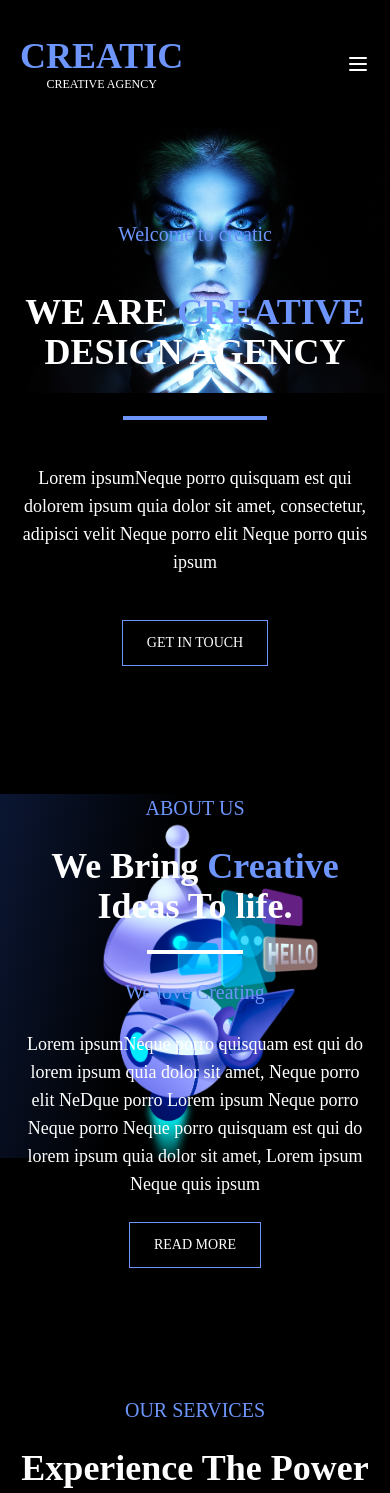
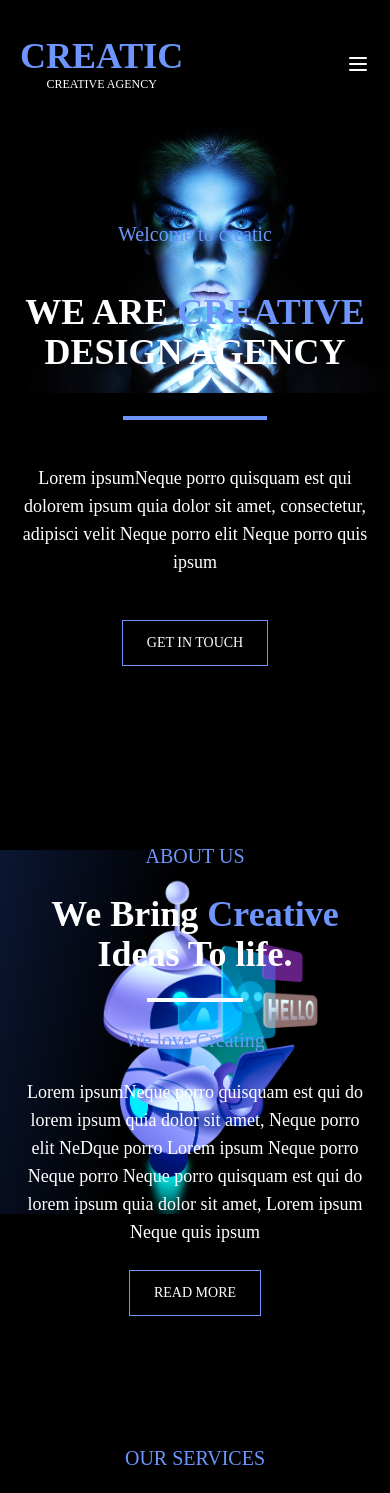
Before and after one commit to Trong-Tan/creatic-animation, a React (Vite) app: page / in a window 390 px wide. Shown: the top 1493 px of the page. Built offline with nearby package versions, Linux system fonts and the light colour scheme.

Commit message:
add responsive

```diff
--- a/src/components/AboutUs.tsx
+++ b/src/components/AboutUs.tsx
@@ -18,10 +18,12 @@ export default function AboutUs({ className }: Props) {
       <img
         src={aboutUs}
         alt="about-us"
-        className={`absolute w-full bg-gradient-liner sm:w-1/2 xl:left-0 -z-20 ${inView ? 'animate-fade-right' : ''}`}
+        className={`absolute w-full bg-gradient-liner top-14 md:top-0 sm:w-1/2 xl:left-0 -z-20 ${
+          inView ? 'animate-fade-right' : ''
+        }`}
       />
       <div
-        className={`flex flex-col justify-center items-center text-center sm:justify-start sm:items-start sm:text-left gap-6 px-5 xl:mt-36 w-full sm:ml-auto sm:w-1/2  ${
+        className={`flex flex-col justify-center items-center text-center sm:justify-start sm:items-start mt-12 md:mt-0 sm:text-left gap-6 px-5 xl:mt-36 w-full sm:ml-auto sm:w-1/2  ${
           inView ? 'animate-fade-left' : ''
         }`}
       >
--- a/src/index.tsx
+++ b/src/index.tsx
@@ -19,7 +19,7 @@ function App() {
       */}
       <Header className=" mt-9" />
       <Welcome className="mt-32 lg:mt-46" />
-      <AboutUs className="mt-32 md:mt-48 lg:mt-70" />
+      <AboutUs className=" mt-32 md:mt-48 lg:mt-70" />
       <OurServices className="mt-32 md:mt-48 lg:mt-60" />
       <SectionDetail className="mt-36" />
       <OurWork className="mt-36 " />
```
